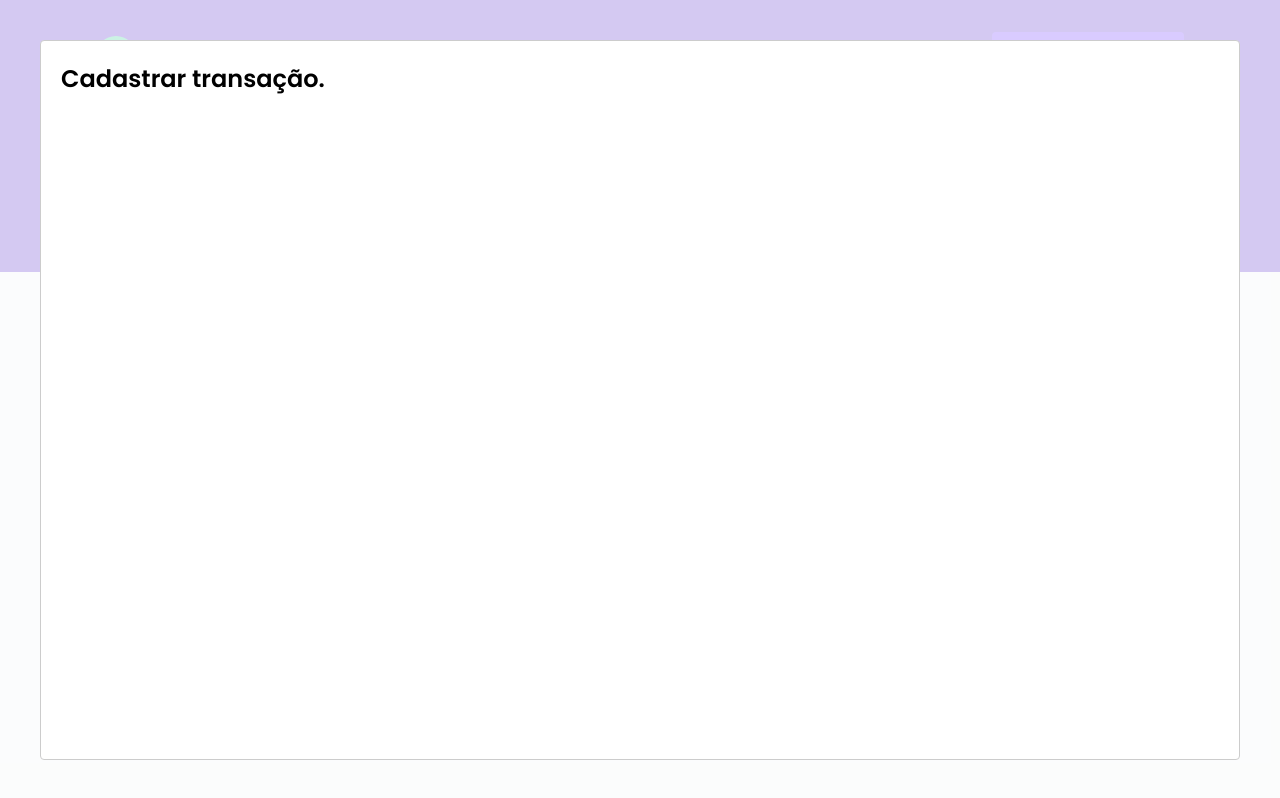
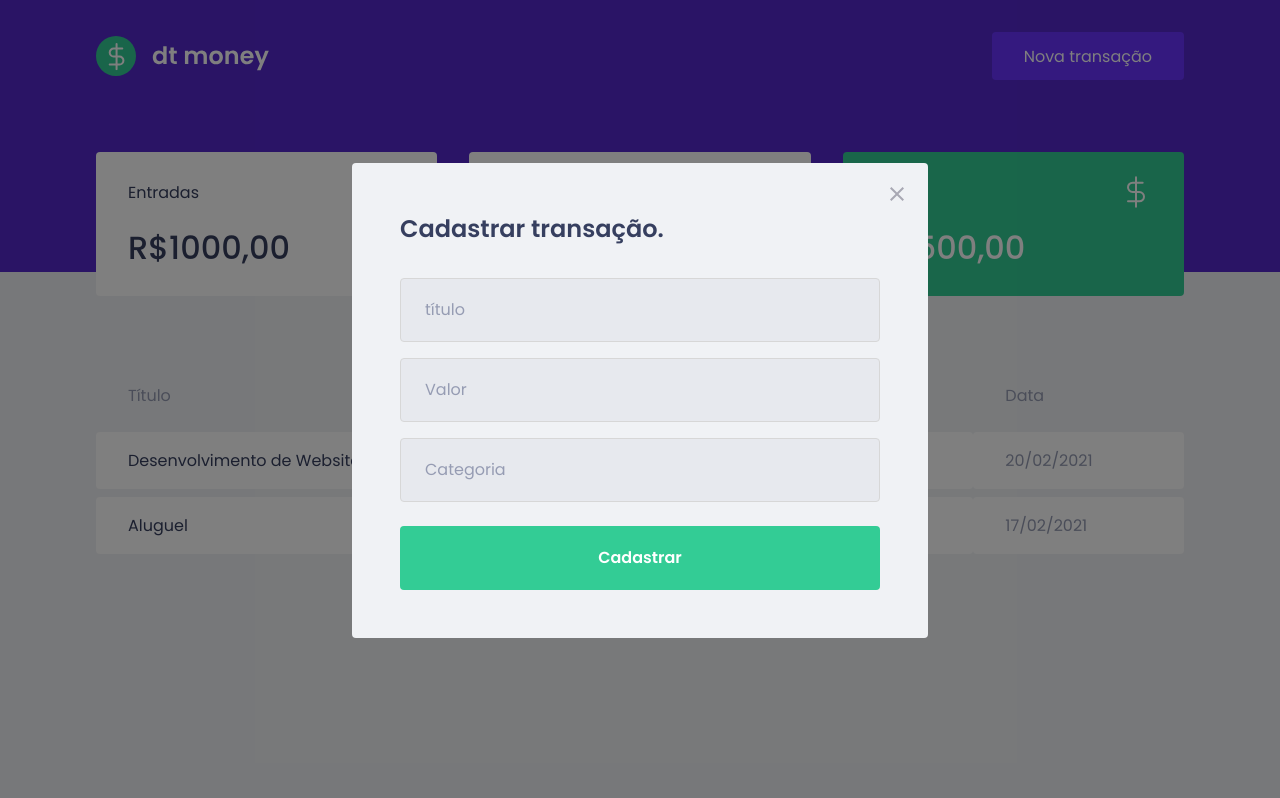
Before and after one commit to michelwene/DtMoney, a React (Create React App) app: page / in a window 1280 px wide. Both pictures are taken after a click on the button "Nova transação". Built offline with nearby package versions, Linux system fonts and the light colour scheme; no server answers; what miragejs would draw is missing.

Commit message:
style modal

```diff
--- a/src/components/NewTransactionModal/index.tsx
+++ b/src/components/NewTransactionModal/index.tsx
@@ -1,4 +1,6 @@
 import Modal from "react-modal";
+import { Container } from "./styles";
+import closeImg from "../../assets/close.svg";
 
 interface NewTransactionModalProps {
   isOpen: boolean;
@@ -10,8 +12,27 @@
   onRequestClose,
 }: NewTransactionModalProps) {
   return (
-    <Modal isOpen={isOpen} onRequestClose={onRequestClose}>
-      <h2>Cadastrar transação.</h2>
+    <Modal
+      isOpen={isOpen}
+      onRequestClose={onRequestClose}
+      overlayClassName="react-modal-overlay"
+      className="react-modal-content"
+    >
+      <button
+        type="button"
+        onClick={onRequestClose}
+        className="react-modal-close"
+      >
+        <img src={closeImg} alt="Fechar modal" />
+      </button>
+      <Container>
+        <h2>Cadastrar transação.</h2>
+
+        <input placeholder="título" />
+        <input type="number" placeholder="Valor" />
+        <input placeholder="Categoria" />
+        <button type="submit">Cadastrar</button>
+      </Container>
     </Modal>
   );
 }
--- a/src/components/NewTransactionModal/styles.ts
+++ b/src/components/NewTransactionModal/styles.ts
@@ -1,6 +1,48 @@
 import styled from "styled-components";
 
-export const Container = styled.div`
+export const Container = styled.form`
+  h2 {
+    color: var(--text-title);
+    font-size: 1.5rem;
+    margin-bottom: 2rem;
+  }
 
+  input {
+    width: 100%;
+    padding: 0 1.5rem;
+    height: 4rem;
+    border-radius: 0.25rem;
 
+    border: 1px solid #d7d7d7;
+    background: #e7e9ee;
+
+    font-weight: 400;
+    font-size: 1rem;
+
+    &::placeholder {
+      color: var(--text-body);
+    }
+
+    & + input {
+      margin-top: 1rem;
+    }
+  }
+  button[type="submit"] {
+    width: 100%;
+    padding: 0 1.5rem;
+    height: 4rem;
+    background: var(--green);
+    color: #fff;
+    border-radius: 0.25rem;
+    border: 0;
+    font-size: 1rem;
+    margin-top: 1.5rem;
+    font-weight: 600;
+
+    transition: filter 0.2s;
+
+    &:hover{
+        filter: brightness(0.9);
+    }
+  }
 `;
--- a/src/styles/global.ts
+++ b/src/styles/global.ts
@@ -56,4 +56,40 @@
     cursor: not-allowed;
 }
 
+.react-modal-overlay{
+background: rgba(0,0,0,0.5);
+
+position: fixed ;
+top: 0;
+bottom: 0;
+right: 0;
+left: 0;
+
+display: flex;
+align-items: center;
+justify-content: center;
+}
+.react-modal-content{
+    width: 100%;
+    max-width: 576px;
+
+    background: var(--background);
+    padding: 3rem;
+    position: relative;
+    border-radius: 0.25rem;
+}
+
+.react-modal-close{
+    position: absolute;
+    right: 1.5rem;
+    top: 1.5rem;
+    border: 0;
+    background: transparent;
+
+    transition: filter 0.2s;
+
+    &:hover{
+        filter: brightness(0.8);
+    }
+}
 `;
```
